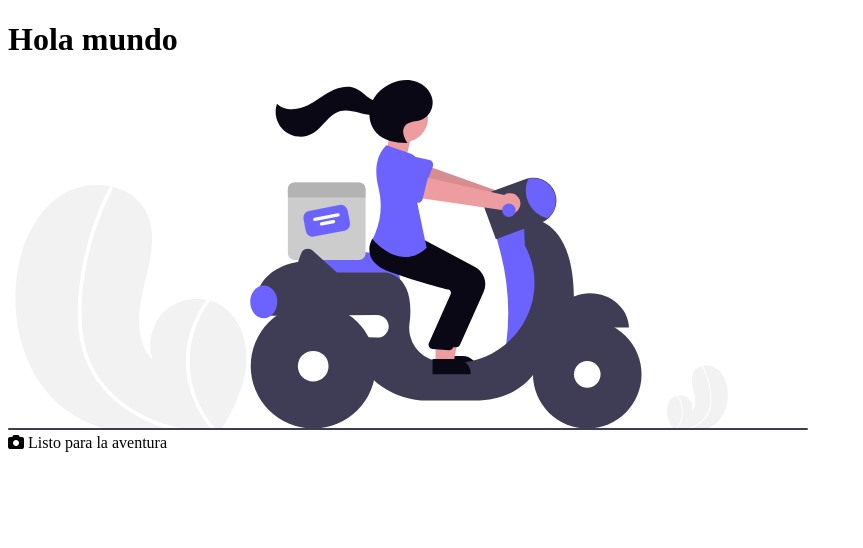
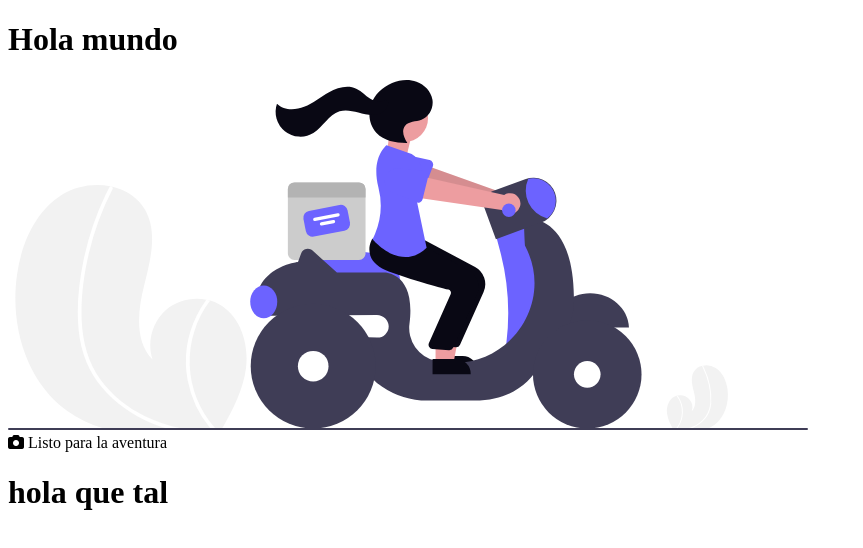
Before and after one commit to TheIsaac503/MiprimerRepositorio, a plain HTML site: page src/Index.html in a window 1280 px wide. Shown: the whole page, without its empty margins (0-863 px from the left). Drawn offline with Linux system fonts and the light colour scheme.

Commit message:
agregue un hola

```diff
--- a/src/Index.html
+++ b/src/Index.html
@@ -15,6 +15,7 @@
 
 
 <script src="https://kit.fontawesome.com/7d49b4ef2e.js" crossorigin="anonymous"></script>
+<h1>hola que tal</h1>
 
 </body>
 </html>
```
